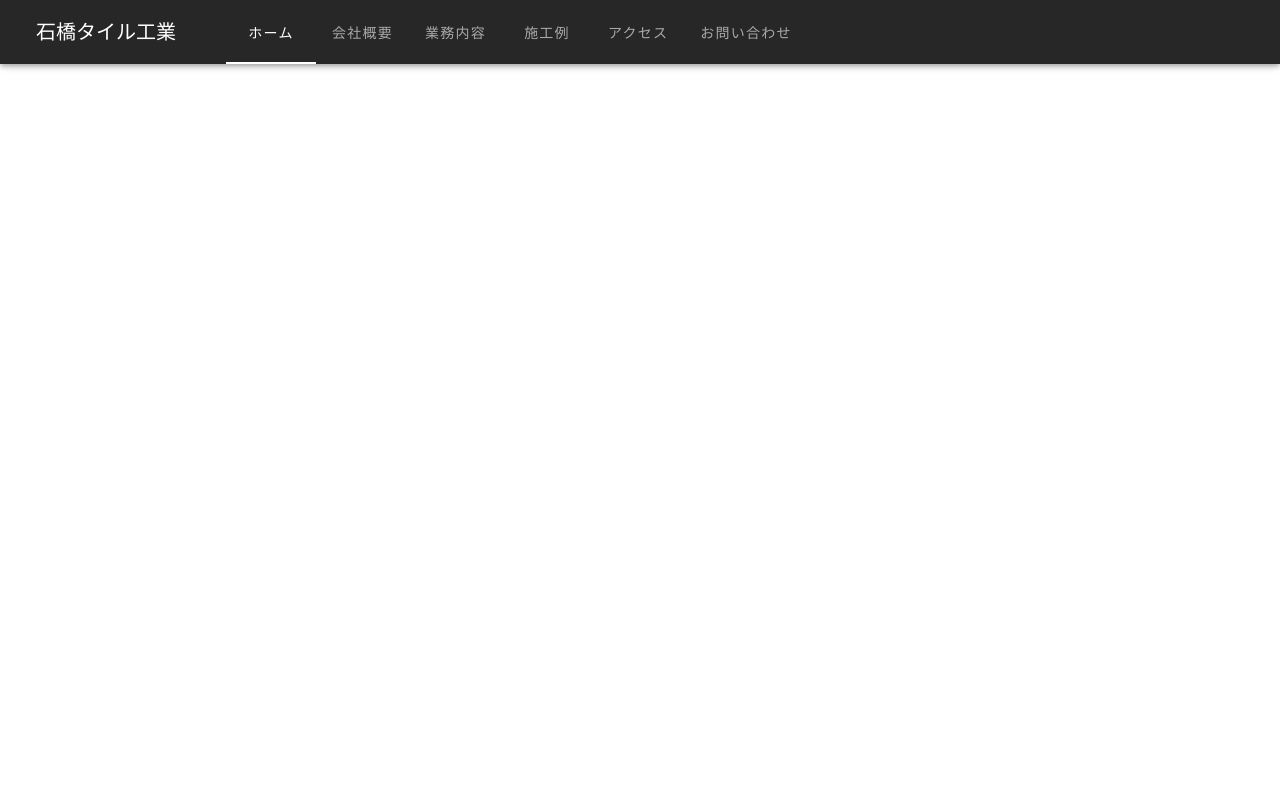
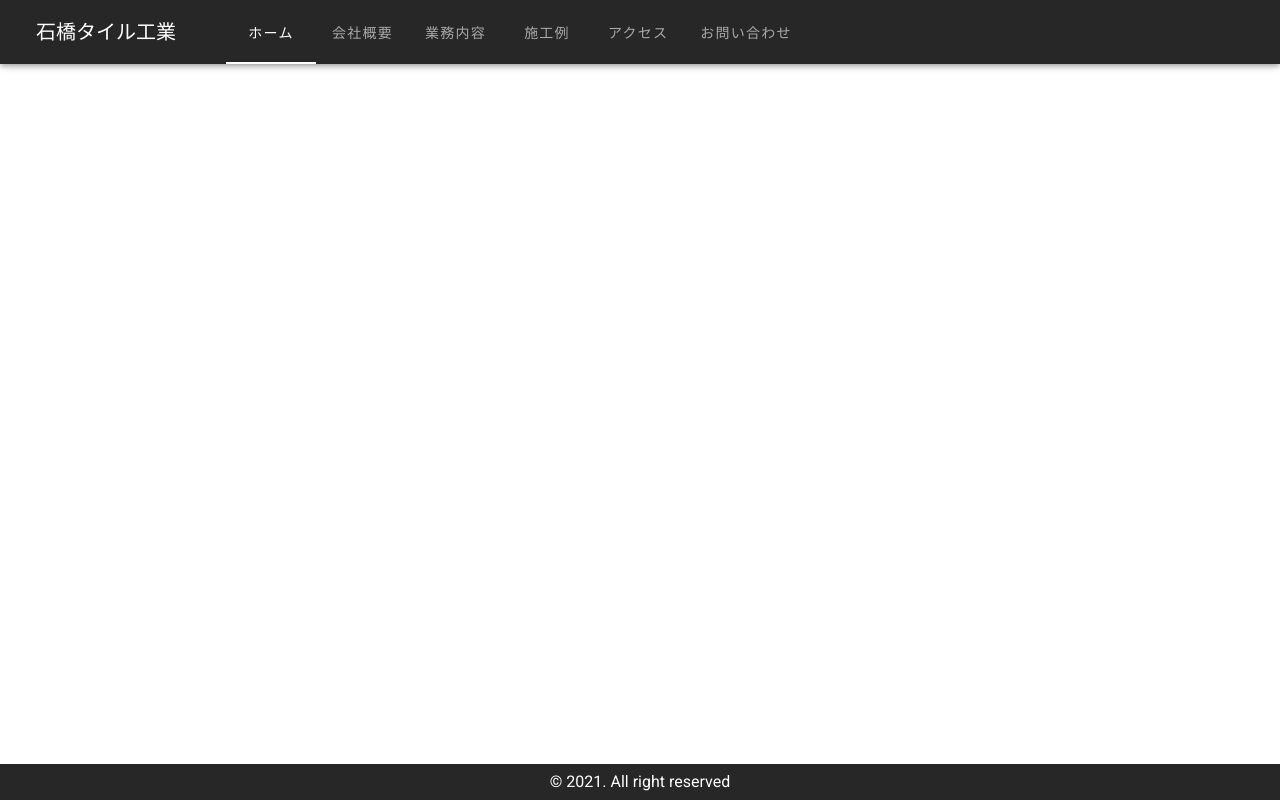
Before and after one commit to tarotao/tile-hp, a Vue app in the folder tile-tile/: page / in a window 1280 px wide. Built offline with nearby package versions, Linux system fonts and the light colour scheme.

Commit message:
footer-component

```diff
--- a/tile-tile/src/App.vue
+++ b/tile-tile/src/App.vue
@@ -1,15 +1,18 @@
 <template>
   <v-app>
-    <AppHeader></AppHeader>
+    <AppHeader/>
+    <AppFooter/>
   </v-app>
 </template>
 
 <script>
 import AppHeader from './components/AppHeader'
+import AppFooter from './components/AppFooter'
 export default {
   name: 'App',
   components: {
-    AppHeader
+    AppHeader,
+    AppFooter
   }
 }
 </script>
--- /dev/null
+++ b/tile-tile/src/components/AppFooter.vue
@@ -0,0 +1,16 @@
+<template>
+    <v-footer
+        dark
+        absolute
+    >
+        <div class="footer">
+            © 2021. All right reserved
+        </div>
+    </v-footer>
+</template>
+
+<style lang="scss" scoped>
+.footer {
+    margin: 0 auto;
+}
+</style>
```
